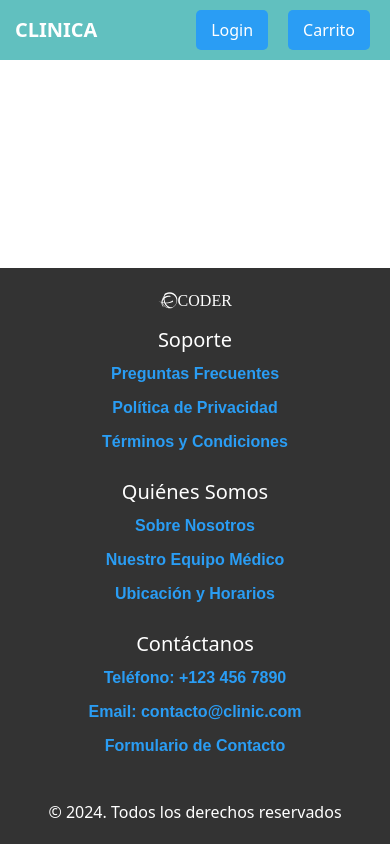
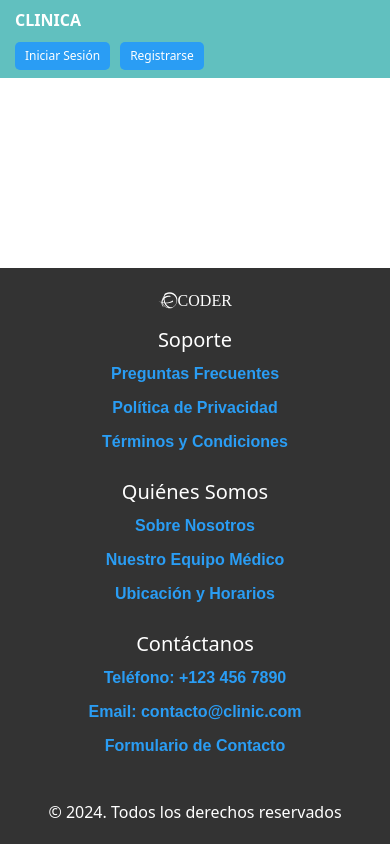
Before and after one commit to josema-P020/RollingClinic-1.0, a React (Vite) app: page / in a window 390 px wide. Built offline with nearby package versions, Linux system fonts and the light colour scheme.

Commit message:
se cambio la estructura del nav y se cambio el estilo

```diff
--- a/src/components/NavBar.jsx
+++ b/src/components/NavBar.jsx
@@ -7,18 +7,37 @@ function NavBar() {
     <>
       <div className="navbar">
         <div className="envoltura-contenido">
+          {/* Sector Izquierdo - Logo */}
           <div className="sector-izquierdo">
             <div className="nav_logo">CLINICA</div>
           </div>
 
+
+          {/* Sector Derecho - Opciones de Sesión */}
           <div className="sector-derecho">
-            <NavLink to="">
-              <button className="nav_login">Login</button>
-            </NavLink>
+            <div className="dropdown">
+              <button className="dropdown-button">Iniciar Sesión</button>
+              <div className="dropdown-menu">
+                <NavLink to="/login-usuario" className="dropdown-link">
+                  Usuario
+                </NavLink>
+                <NavLink to="/login-doctor" className="dropdown-link">
+                  Doctor
+                </NavLink>
+              </div>
+            </div>
 
-            <NavLink to="">
-              <button className="nav_cart">Carrito</button>
-            </NavLink>
+            <div className="dropdown">
+              <button className="dropdown-button">Registrarse</button>
+              <div className="dropdown-menu">
+                <NavLink to="/registro-usuario" className="dropdown-link">
+                  Usuario
+                </NavLink>
+                <NavLink to="/registro-doctor" className="dropdown-link">
+                  Doctor
+                </NavLink>
+              </div>
+            </div>
           </div>
         </div>
       </div>
--- a/src/css/navbar.css
+++ b/src/css/navbar.css
@@ -10,22 +10,17 @@
   width: 100%;
   display: flex;
   align-items: center;
+  justify-content: space-between;
   background: #61c0bf;
-  margin-bottom: 15px;
+  padding: 0 15px;
 }
 
 .envoltura-contenido {
   display: flex;
+  justify-content: space-between;
+  margin: 0 15px;
   width: 100%;
-  justify-content: space-between;
   align-items: center;
-  margin: 0 15px;
-}
-
-
-.sector-derecho {
-  display: flex;
-  gap: 10px;
 }
 
 .nav_logo {
@@ -34,27 +29,130 @@
   color: white;
 }
 
-.nav_login, .nav_cart {
+
+.sector-derecho {
+  display: flex;
+  gap: 15px;
+}
+
+.dropdown {
+  position: relative;
+}
+
+.dropdown-button {
+  background-color: #2a9df4;
+  color: white;
   padding: 8px 15px;
   border: none;
   border-radius: 5px;
   cursor: pointer;
-  background-color: #2a9df4;
-  color: white;
   transition: background-color 0.3s ease;
 }
 
-.nav_login:hover, .nav_cart:hover {
+.dropdown-button:hover {
   background-color: #1f80d3;
 }
 
 
+.dropdown-menu {
+  display: none;
+  position: absolute;
+  top: 40px;
+  right: 0;
+  background-color: white;
+  border-radius: 5px;
+  box-shadow: 0 4px 8px rgba(0, 0, 0, 0.1);
+  z-index: 100;
+  flex-direction: column;
+}
+
+.dropdown-menu .dropdown-link {
+  padding: 10px;
+  text-decoration: none;
+  color: #333;
+  transition: background-color 0.3s ease;
+}
+
+.dropdown-menu .dropdown-link:hover {
+  background-color: #f0f0f0;
+}
+
+.dropdown:hover .dropdown-menu {
+  display: flex;
+}
+
+
+@media (max-width: 1200px) {
+  .navbar {
+    padding: 0 10px;
+  }
+
+  .nav_logo {
+    font-size: 18px;
+  }
+
+  .menu-central .navlink-style {
+    font-size: 14px;
+  }
+
+  .sector-derecho {
+    gap: 10px;
+  }
+
+  .dropdown-button {
+    padding: 6px 12px;
+    font-size: 14px;
+  }
+}
+
 @media (max-width: 768px) {
   .navbar {
-    justify-content: flex-start;
+    flex-direction: column;
+    align-items: flex-start;
+    height: auto;
+    padding: 10px;
   }
 
-  .nav_login, .nav_cart {
-    margin: 0 5px;
+  .envoltura-contenido {
+    flex-direction: column;
+    align-items: flex-start;
+  }
+
+  .menu-central {
+    display: none;
+  }
+
+  .sector-derecho {
+    margin-top: 10px;
+  }
+
+  .dropdown-menu {
+    position: relative;
+    top: 0;
+    right: 0;
+    width: 100%;
+  }
+
+  .dropdown-menu .dropdown-link {
+    text-align: left;
   }
 }
+
+@media (max-width: 480px) {
+  .navbar {
+    padding: 5px;
+  }
+
+  .nav_logo {
+    font-size: 16px;
+  }
+
+  .dropdown-button {
+    padding: 5px 10px;
+    font-size: 12px;
+  }
+
+  .dropdown-menu .dropdown-link {
+    font-size: 14px;
+  }
+}
```
